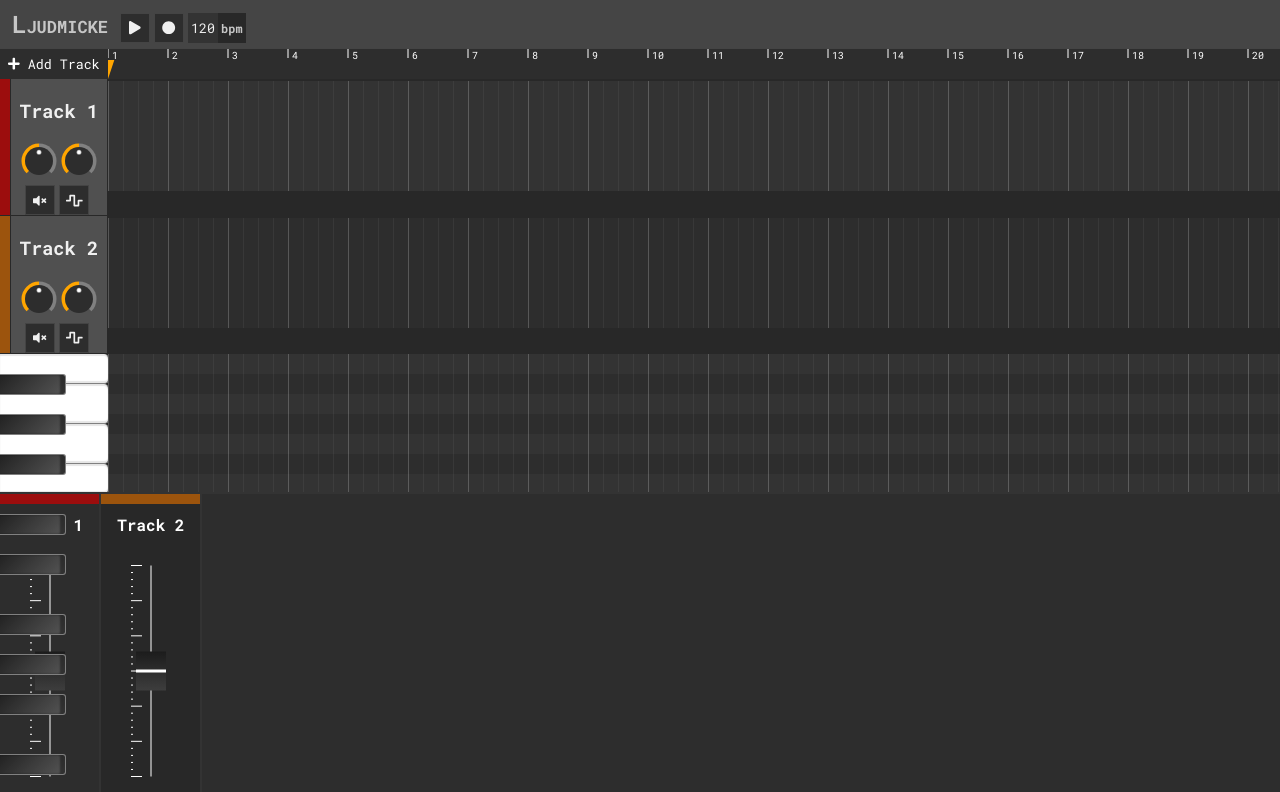
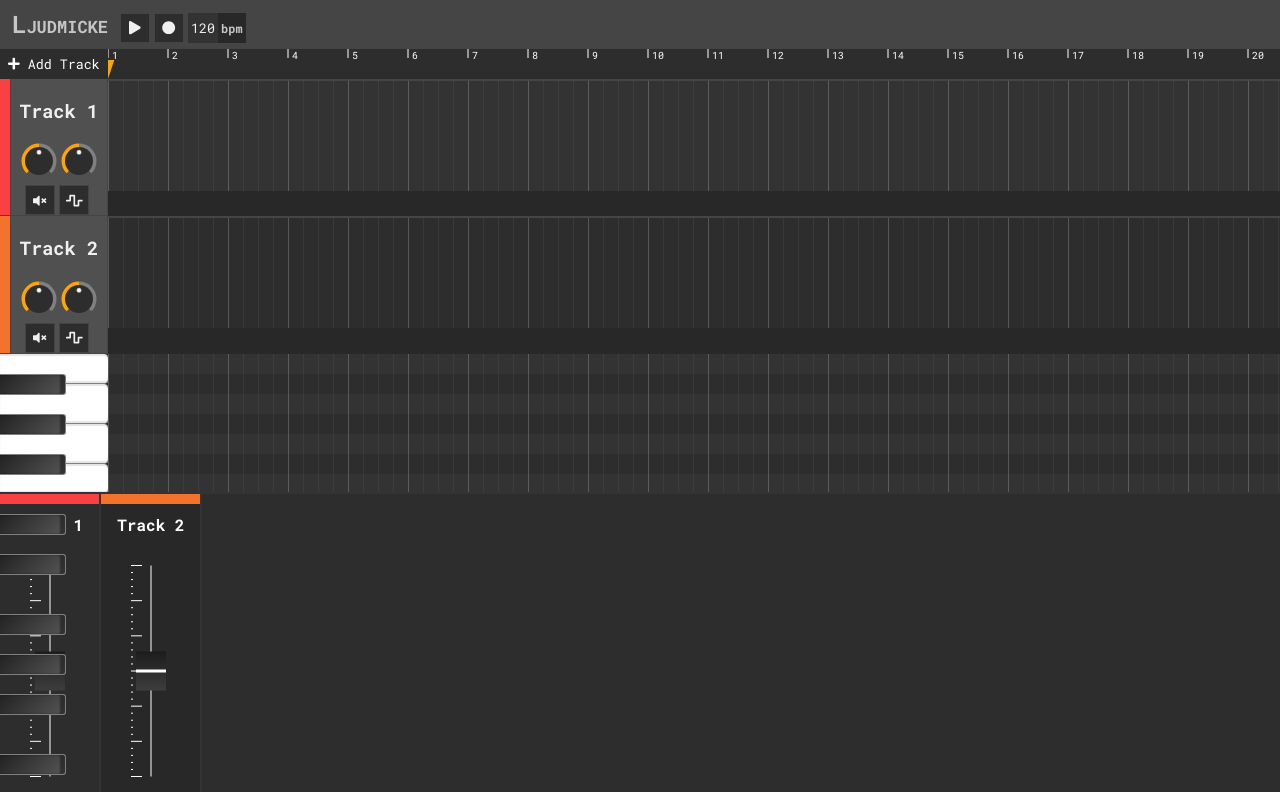
Before and after one commit to williamsjoblom/ljudmicke, a React (Create React App) app: page / in a window 1280 px wide. Shown: the top 792 px of the page. Built offline with nearby package versions, Linux system fonts and the light colour scheme.

Commit message:
Update color scheme

```diff
--- a/src/colors.js
+++ b/src/colors.js
@@ -1,23 +1,35 @@
 export const timelinePalette = [
-    '#9C0D0D',
-    '#9C540D',
-    '#9C9C0C',
-    '#0D9B32',
-    '#9B0D9C',
-    '#5E2CA3',
-    '#3245A6',
-    '#9C0D0D',
-    '#9C540D',
-    '#0D9B32',
-    '#9B0D9C',
+    // '#9C0D0D',
+    // '#9C540D',
+    // '#9C9C0C',
+    // '#0D9B32',
+    // '#9B0D9C',
+    // '#5E2CA3',
+    // '#3245A6',
+    // '#9C0D0D',
+    // '#9C540D',
+    // '#0D9B32',
+    // '#9B0D9C',
+    '#F94144',
+    '#F3722C',
+    '#F8961E',
+    '#F9844A',
+    '#F9C74F',
+    '#90BE6D',
+    '#43AA8B',
+    '#4D908E',
+    '#577590',
+    '#277DA1',
 ];
 
 export const fgPrimary = '#F0F0F0';
 export const fgSecondary = '#C6C6C6';
+export const fgTernary = '#9C9C9C';
+
 export const bgLighter = '#505050';
 export const bgLight = '#454545';
 export const bgDark = '#333333';
 export const bgDarker = '#2D2D2D';
 export const bgDarkest = '#282828';
 
-export const bgTrackDivider = bgDarkest;
+export const bgTrackDivider = bgLight;
```
